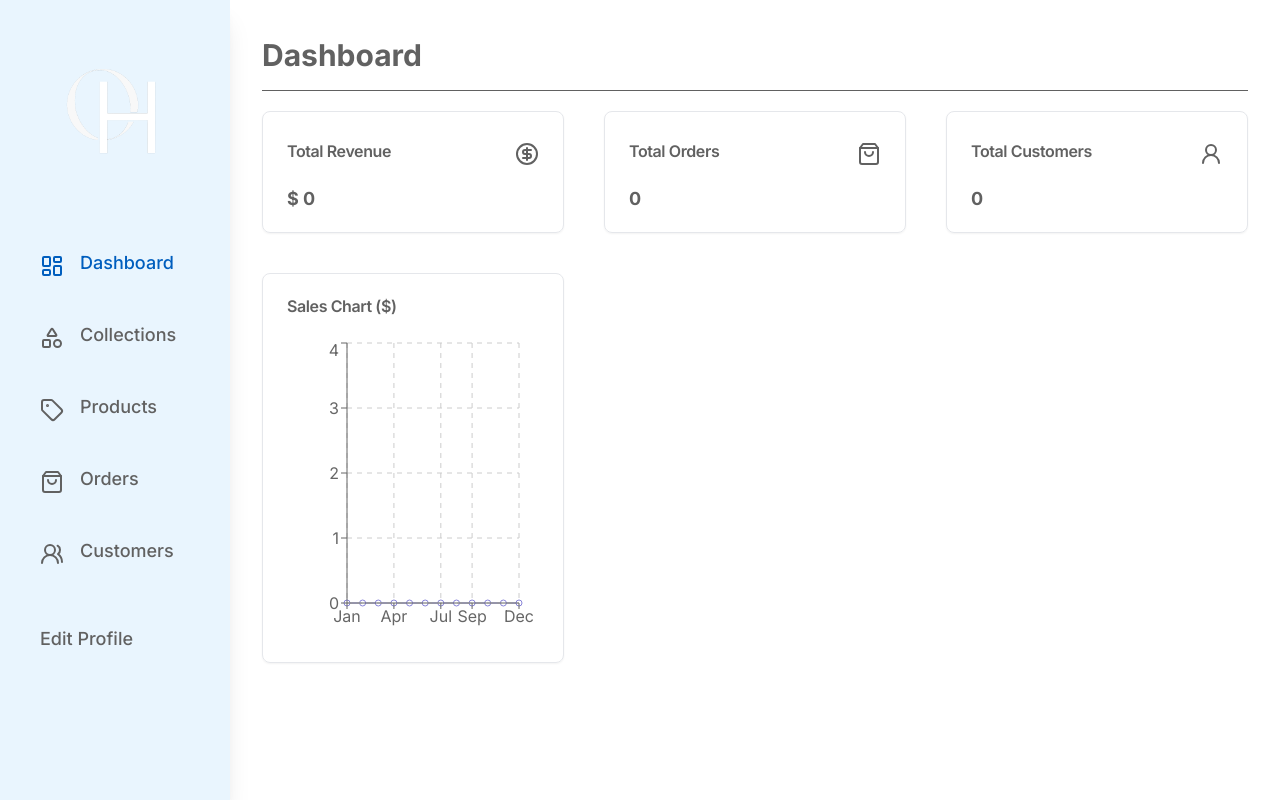
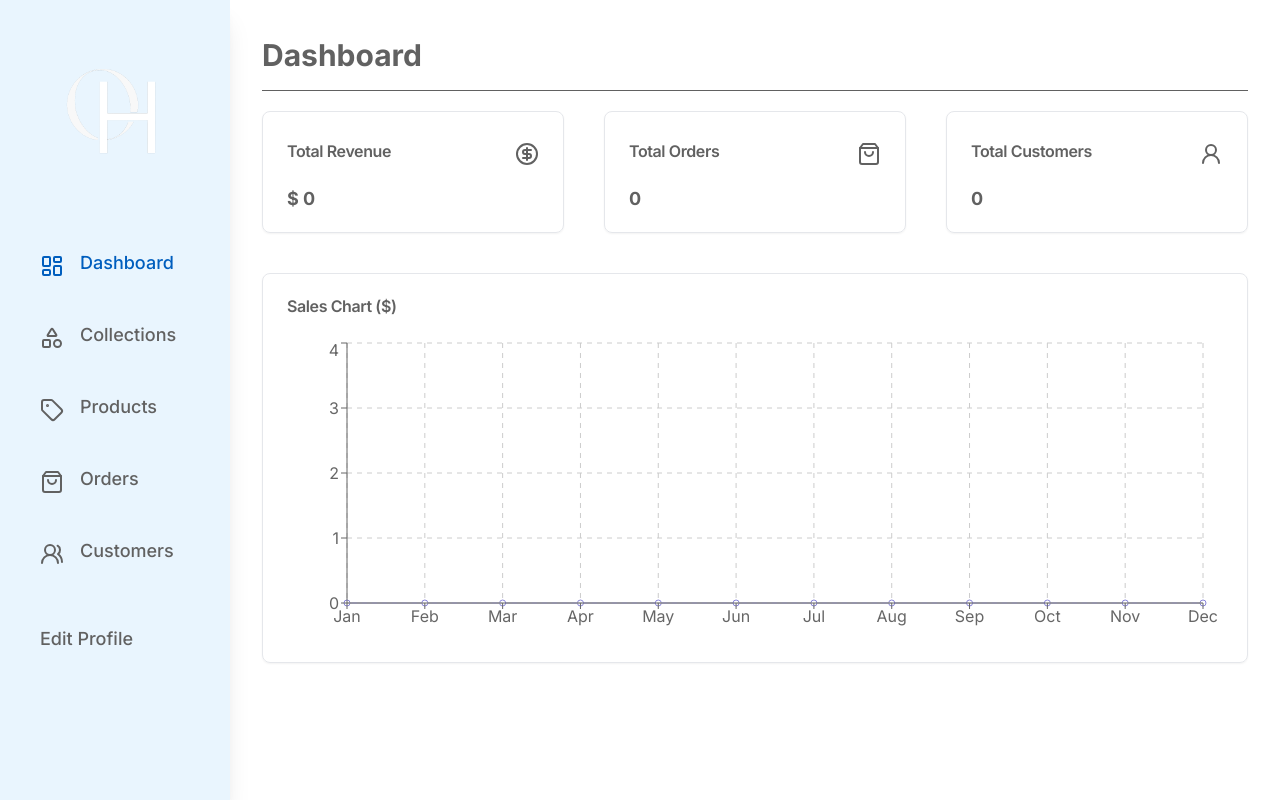
Before and after one commit to johnsethsalazar/js-ecommerce, a Next.js app: page / in a window 1280 px wide. Built offline with nearby package versions, Linux system fonts and the light colour scheme; no server answers; the database is empty.

Commit message:
Made a visual adjustment to the Sales Chart Component for it to be rendered larger in the Dashboard page

```diff
--- a/app/(dashboard)/page.tsx
+++ b/app/(dashboard)/page.tsx
@@ -49,15 +49,16 @@ export default async function Home() {
             <p className="text-body-bold">{totalCustomers}</p>
           </CardContent>
         </Card>
-        <Card>
-          <CardHeader className="flex flex-row justify-between items-center">
-            <CardTitle>Sales Chart ($)</CardTitle>
-          </CardHeader>
-          <CardContent>
-            <SalesChart data={graphData} />
-          </CardContent>
-        </Card>
       </div>
+
+      <Card className="mt-10">
+        <CardHeader>
+          <CardTitle>Sales Chart ($)</CardTitle>
+        </CardHeader>
+        <CardContent>
+          <SalesChart data={graphData} />
+        </CardContent>
+      </Card>
     </div>
   );
 }
```
